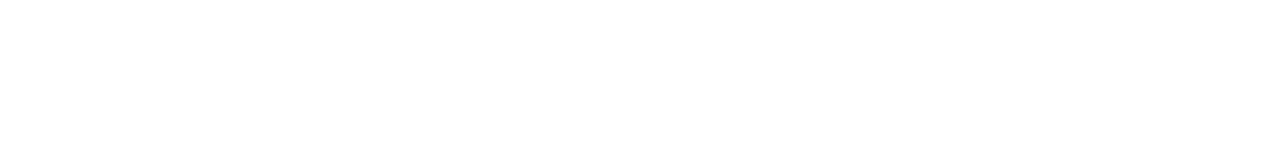
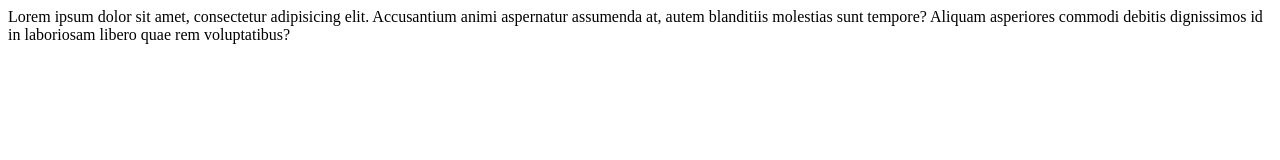
Before and after one commit to syntraprogrammeurs/gitdemo, a plain HTML site: page index.html in a window 1280 px wide. Drawn offline with Linux system fonts and the light colour scheme.

Commit message:
added section

```diff
--- a/index.html
+++ b/index.html
@@ -12,6 +12,9 @@
 <!--tom-->
 
 <!--benjamin-->
+<section id="portfolio">
+Lorem ipsum dolor sit amet, consectetur adipisicing elit. Accusantium animi aspernatur assumenda at, autem blanditiis molestias sunt tempore? Aliquam asperiores commodi debitis dignissimos id in laboriosam libero quae rem voluptatibus?
+</section>
 
 </body>
 </html>
```
